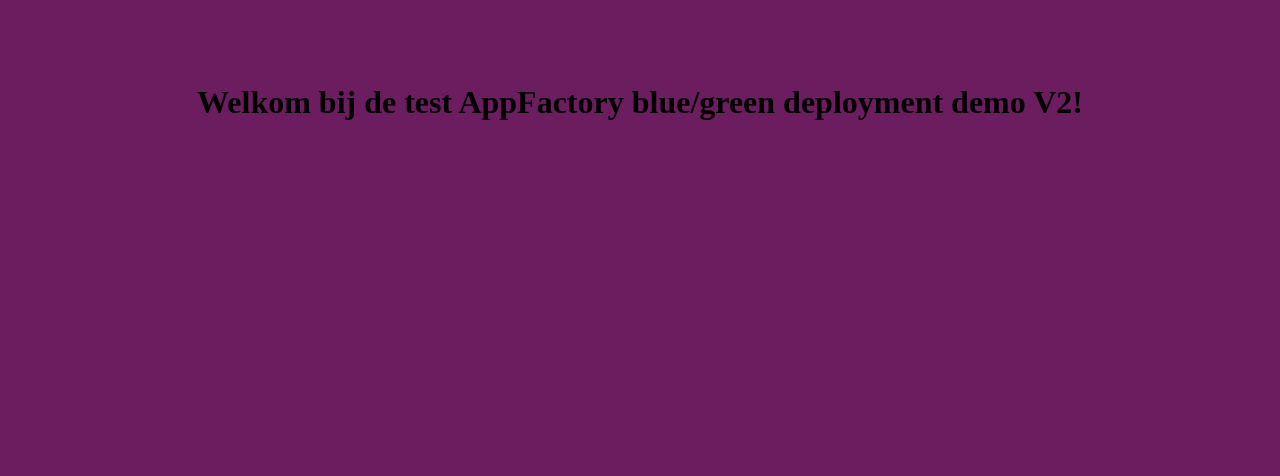
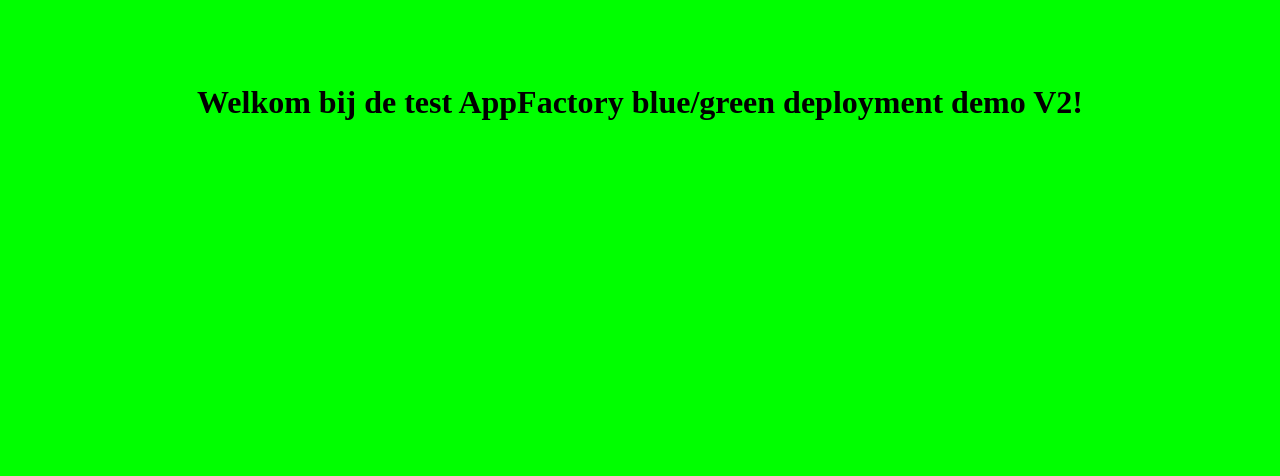
Before and after one commit to sciaroni/demoapp, a plain HTML site: page docker/index.html in a window 1280 px wide. Shown: the part 324-800 px from the top of the page. Drawn offline with Linux system fonts and the light colour scheme.

Commit message:
Update index.html

```diff
--- a/docker/index.html
+++ b/docker/index.html
@@ -2,7 +2,7 @@
     <head>
         <title>Demo App</title>
     </head>
-    <body style="background:#6c1d5f">
+    <body style="background:#00ff00">
         <a class="logo" href="/">
             <img src="https://www.kpn.com/public/images/logos/logo-kpn-groot.png" alt="KPN Logo" />
         </a>
```
